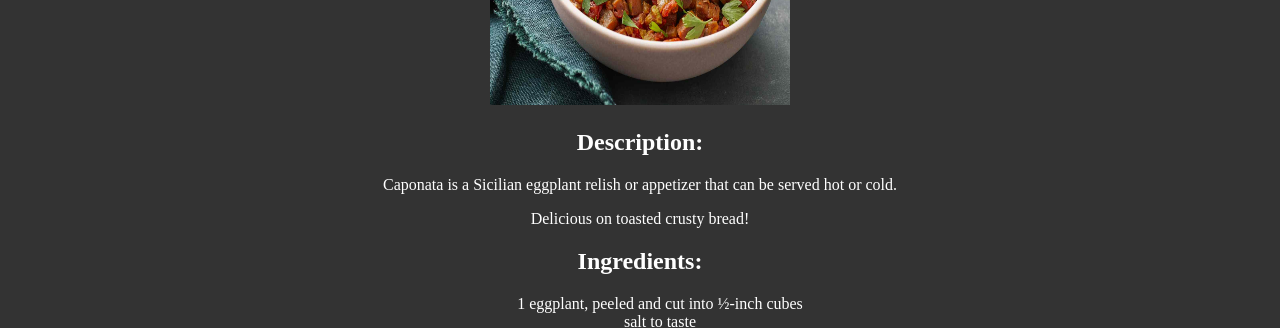
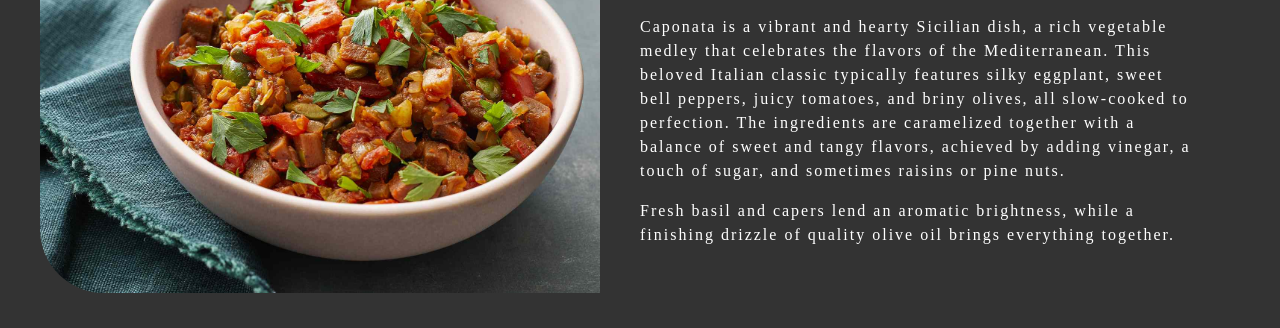
Before and after one commit to RbsDeveloper/odin-recipes, a plain HTML site: page recipes/caponata.html in a window 1280 px wide. Shown: the part 314-642 px from the top of the page. Drawn offline with Linux system fonts and the light colour scheme.

Commit message:
Refine main and recipe page styling with improved spacing and typography adjustments based on recent CSS techniques

```diff
--- a/recipes/caponata.html
+++ b/recipes/caponata.html
@@ -7,15 +7,27 @@
     <title>Caponata</title>
 </head>
 <body>
+    <div class="wrapper">
 
         <h1 class="title">Caponata</h1>
 
+            <div class="first-section">
+
+
+
+                <div class="image-container">
                     <img src="../images/caponata.jpg" alt="Caponata" width="300" height="300">
+                </div>
 
+                <div class="description-container">
                     <h2>Description:</h2>
-    <p>Caponata is a Sicilian eggplant relish or appetizer that can be served hot or cold.</p>
-    <p>Delicious on toasted crusty bread!</p>
+                    <p>Caponata is a vibrant and hearty Sicilian dish, a rich vegetable medley that celebrates the flavors of the Mediterranean. This beloved Italian classic typically features silky eggplant, sweet bell peppers, juicy tomatoes, and briny olives, all slow-cooked to perfection. The ingredients are caramelized together with a balance of sweet and tangy flavors, achieved by adding vinegar, a touch of sugar, and sometimes raisins or pine nuts.</p>
+                    <p>Fresh basil and capers lend an aromatic brightness, while a finishing drizzle of quality olive oil brings everything together.</p>
+                </div>
 
+            </div>
+
+            <div class="second-section">
                 <h2>Ingredients:</h2>
 
                 <ol>
@@ -36,5 +48,9 @@
                     <li>ground black pepper to taste</li>
                     <li>2 teaspoons minced fresh parsley, or to taste</li>
                 </ol>
+            </div>
+
+    </div>
+
 </body>
 </html>
--- a/style.css
+++ b/style.css
@@ -1,18 +1,77 @@
 body {
     background-color: #333;
     color: #fff;
-    text-align: center;
+}
+
+.wrapper {
+    display: flex;
+    flex-direction: column;
+    align-items: center;
+    max-width: 1200px;
+    margin: 0 auto;
+}
+
+.main-title {
+    color: orange;
+    font-size: 64px;
+}
+
+.recipes-list {
+    list-style: none;
+    display: inline-flex;
+    margin-top: 100px;
+}
+
+li {
+    margin: 0 30px
+}
+
+li a {
+    color: #fff;
+    text-decoration: none;
+    font-size: 32px;
 }
 
 .title {
     font-size: 48px;
+    padding: 30px;
+    color: orange;
 }
 
-li {
-    list-style: none;
+.first-section {
+    display: flex;
+    width: 100%;
 }
 
-a {
-    text-decoration: none;
+.second-section {
+    display: flex;
+    width: 100%;
+    flex-direction: column;
+}
+
+.image-container {
+    width: 50%;
+}
+
+.image-container img {
+    width: 100%;
+    height: auto;
+    border-top-right-radius: 64px;
+    border-bottom-left-radius: 64px;
+}
+
+.description-container {
+    width: 50%;
+    padding: 40px;
+}
+
+.description-container p, .second-section li {
+    letter-spacing: 2px;
+    line-height: 24px;
+}
+
+h2 {
+    font-size: 36px;
     color: orange;
+
 }
```
Also changed, not shown: index.html (+4 -1 lines), recipes/lasagna.html (+18 -2 lines), recipes/sloppyJoe.html (+24 -4 lines). Lines whose indentation alone changed are shown as unchanged.
